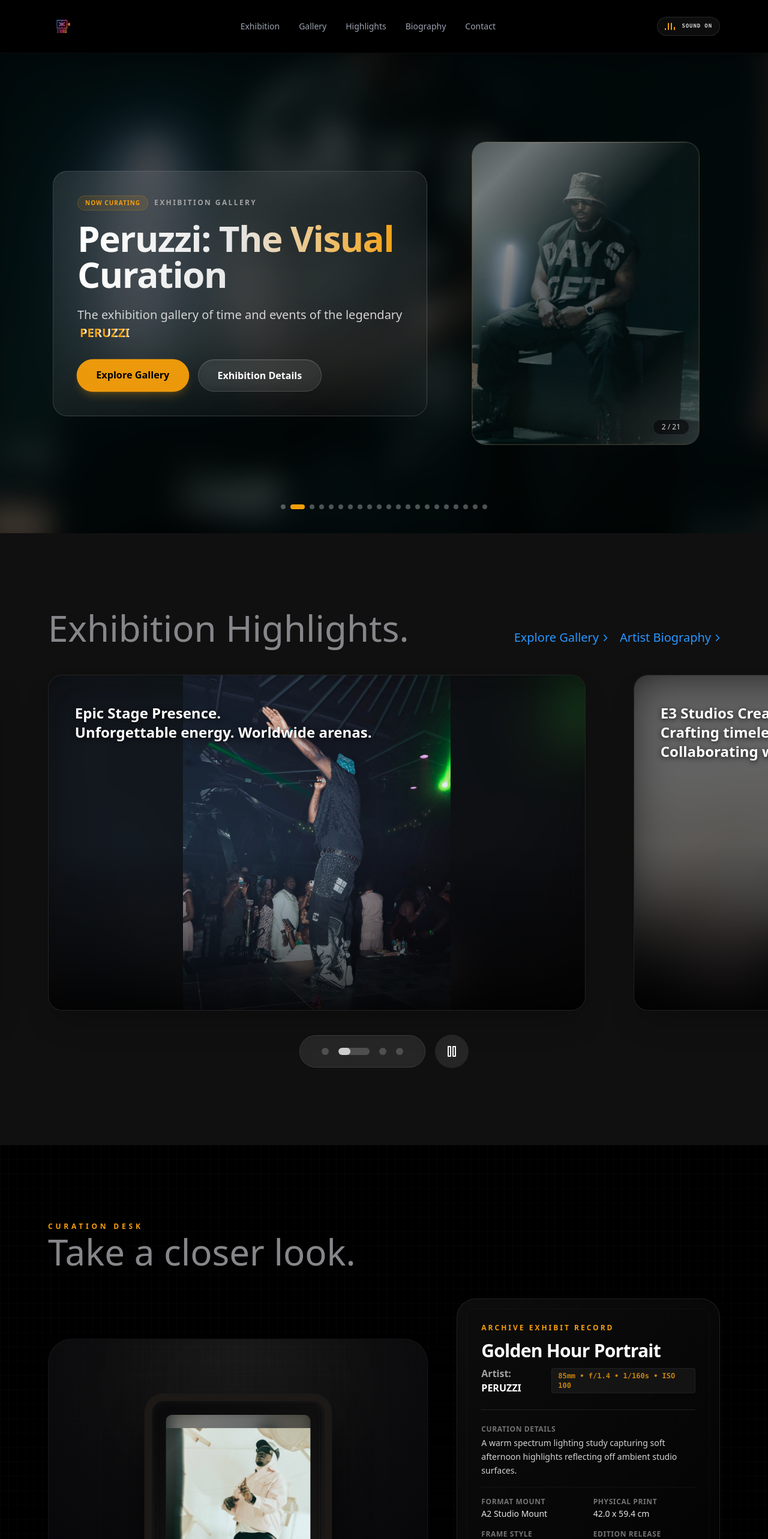
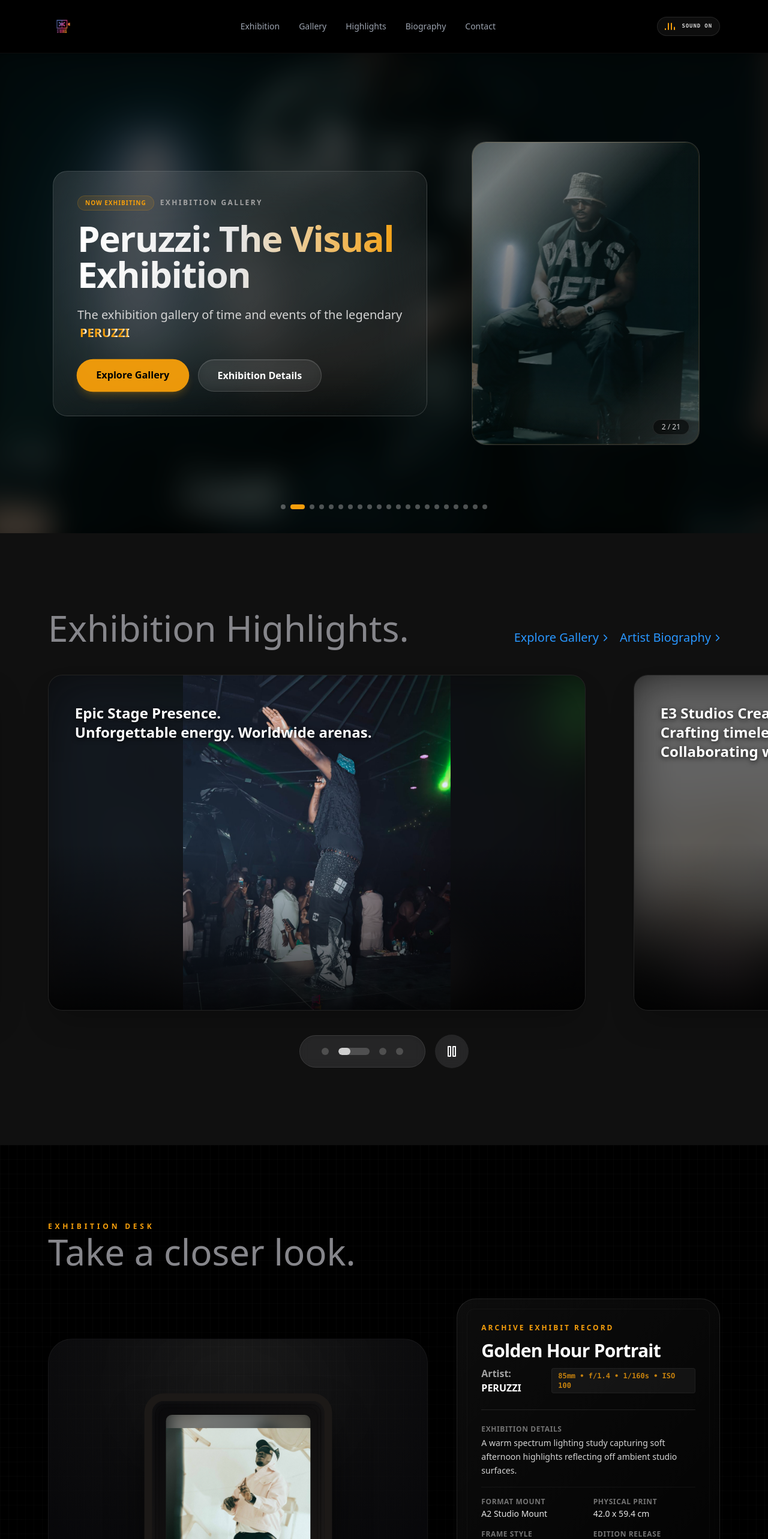
Before and after one commit to kelvin-omoh/creativehood-x-e3-exhibition, a React (Vite) app: page / in a window 1280 px wide. Shown: the top 2566 px of the page at 60% size. Built offline with nearby package versions, Linux system fonts and the light colour scheme.

Commit message:
update: replace curation with exhibition/exhibiting across site

```diff
--- a/src/components/Contact.jsx
+++ b/src/components/Contact.jsx
@@ -56,7 +56,7 @@
             Join the Exhibition.
           </h2>
           <p className="text-neutral-400 font-light mb-10 text-sm sm:text-base leading-relaxed">
-            Request catalog details, private exhibition bookings, or register interest for the upcoming Peruzzi curation events.
+            Request catalog details, private exhibition bookings, or register interest for the upcoming Peruzzi exhibition events.
           </p>
 
           {/* Glassmorphic Contact Card */}
--- a/src/components/Hero.jsx
+++ b/src/components/Hero.jsx
@@ -153,14 +153,14 @@
           <div className="p-5 sm:p-8 lg:p-10 rounded-3xl border border-white/15 bg-gradient-to-br from-white/10 to-white/[0.02] backdrop-blur-2xl shadow-[2xl,_inset_0_1px_1px_rgba(255,255,255,0.15)] shadow-black/55 relative overflow-hidden">
             <div className="flex flex-wrap items-center gap-2.5 mb-4">
               <span className="px-3 py-1 text-[10px] font-extrabold uppercase tracking-widest bg-amber-500/10 text-amber-500 border border-amber-500/20 rounded-full">
-                Now Curating
+                Now Exhibiting
               </span>
               <span className="text-neutral-400 text-xs font-semibold tracking-[0.2em] uppercase">
                 Exhibition Gallery
               </span>
             </div>
             <h1 className="text-3xl sm:text-5xl lg:text-6xl font-extrabold tracking-tight mb-4 sm:mb-6 bg-gradient-to-r from-white via-neutral-200 to-amber-500 bg-clip-text text-transparent leading-tight">
-              Peruzzi: The Visual Curation
+              Peruzzi: The Visual Exhibition
             </h1>
             <p className="text-base sm:text-lg lg:text-xl text-neutral-300 font-light leading-relaxed mb-6 sm:mb-8">
               The exhibition gallery of time and events of the legendary{" "}
--- a/src/components/Model.jsx
+++ b/src/components/Model.jsx
@@ -142,7 +142,7 @@
 
       <div className="screen-max-width relative z-10">
         <div className="mb-2">
-          <span className="text-amber-500 text-xs font-semibold tracking-[0.4em] uppercase block mb-1">Curation Desk</span>
+          <span className="text-amber-500 text-xs font-semibold tracking-[0.4em] uppercase block mb-1">Exhibition Desk</span>
           <h1 id="heading" className="section-heading">Take a closer look.</h1>
         </div>
 
@@ -218,7 +218,7 @@
 
               <div className="space-y-4 text-sm text-neutral-300 font-light border-t border-white/10 pt-6">
                 <div>
-                  <span className="text-xs text-neutral-500 font-semibold tracking-wider uppercase block mb-1">Curation Details</span>
+                  <span className="text-xs text-neutral-500 font-semibold tracking-wider uppercase block mb-1">Exhibition Details</span>
                   <p className="text-neutral-300 text-sm leading-relaxed">{model.desc}</p>
                 </div>
                 <div className="grid grid-cols-2 gap-4 border-t border-white/5 pt-4">
```
